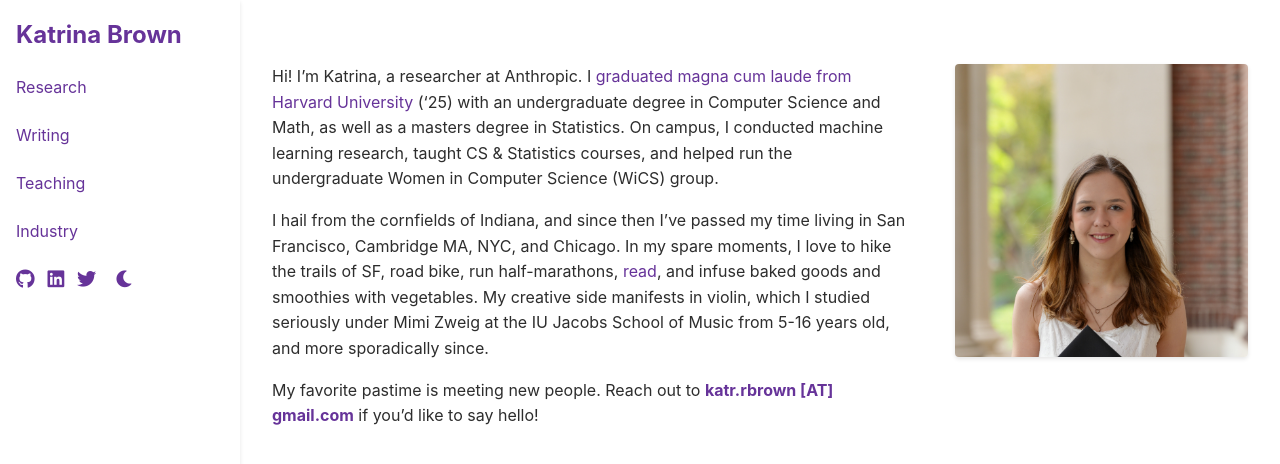
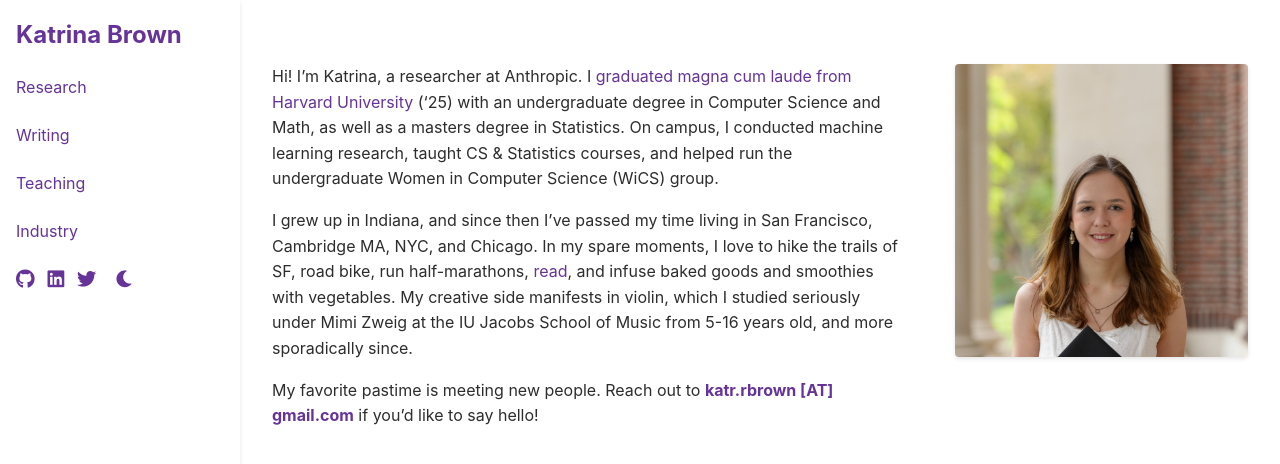
Before and after one commit to brownkat6/katrinarbrown, a Jekyll site: the page built from docs/index.md, in a window 1280 px wide. Shown: the top 464 px of the page. Built offline with Jekyll 4.4.1, drawn with Linux system fonts in a browser that asks for light colours.

```diff
--- a/docs/index.md
+++ b/docs/index.md
@@ -9,7 +9,7 @@
 
 Hi! I'm Katrina, a researcher at Anthropic. I [graduated magna cum laude from Harvard University]({{ '/courses' | relative_url }}) ('25) with an undergraduate degree in Computer Science and Math, as well as a masters degree in Statistics. On campus, I conducted machine learning research, taught CS & Statistics courses, and helped run the undergraduate Women in Computer Science (WiCS) group.
 
-I hail from the cornfields of Indiana, and since then I've passed my time living in San Francisco, Cambridge MA, NYC, and Chicago. In my spare moments, I love to hike the trails of SF, road bike, run half-marathons, [read]({{ '/reading' | relative_url }}), and infuse baked goods and smoothies with vegetables. My creative side manifests in violin, which I studied seriously under Mimi Zweig at the IU Jacobs School of Music from 5-16 years old, and more sporadically since.
+I grew up in Indiana, and since then I've passed my time living in San Francisco, Cambridge MA, NYC, and Chicago. In my spare moments, I love to hike the trails of SF, road bike, run half-marathons, [read]({{ '/reading' | relative_url }}), and infuse baked goods and smoothies with vegetables. My creative side manifests in violin, which I studied seriously under Mimi Zweig at the IU Jacobs School of Music from 5-16 years old, and more sporadically since.
 
 My favorite pastime is meeting new people.
 Reach out to **katr.rbrown [AT] gmail.com** if you'd like to say hello!
```
